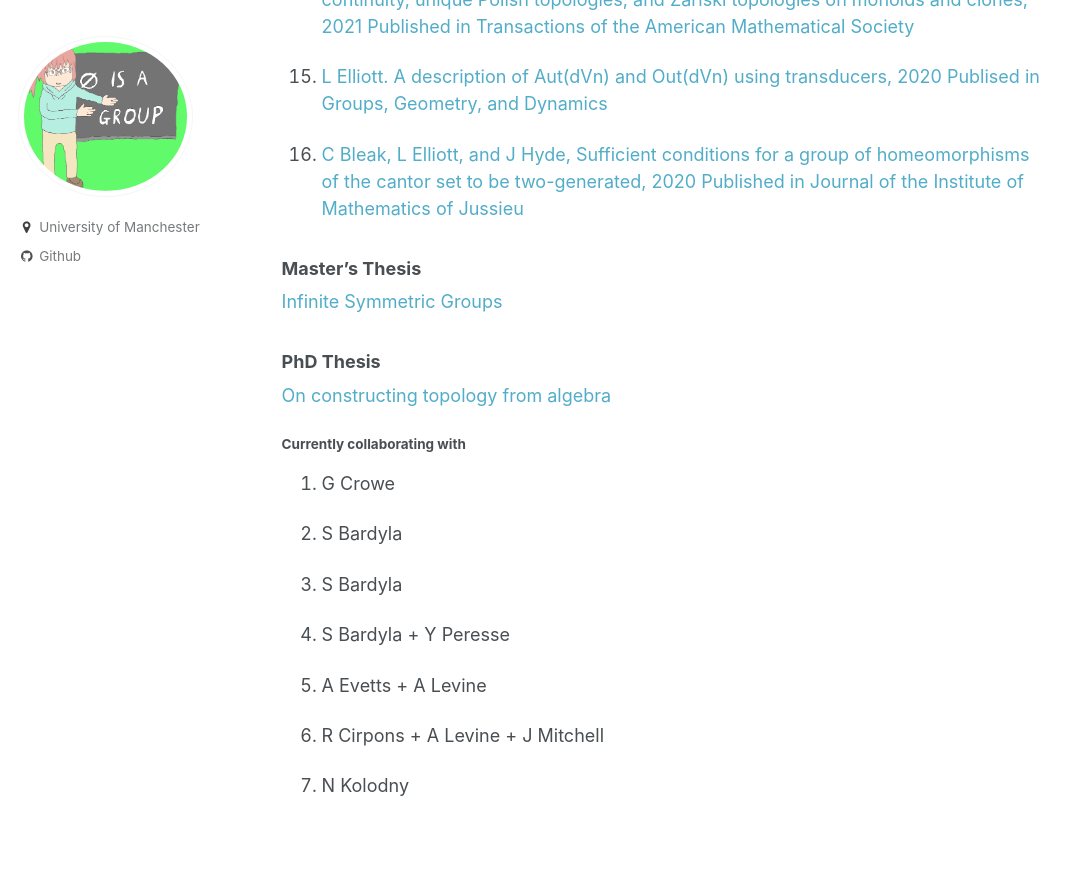
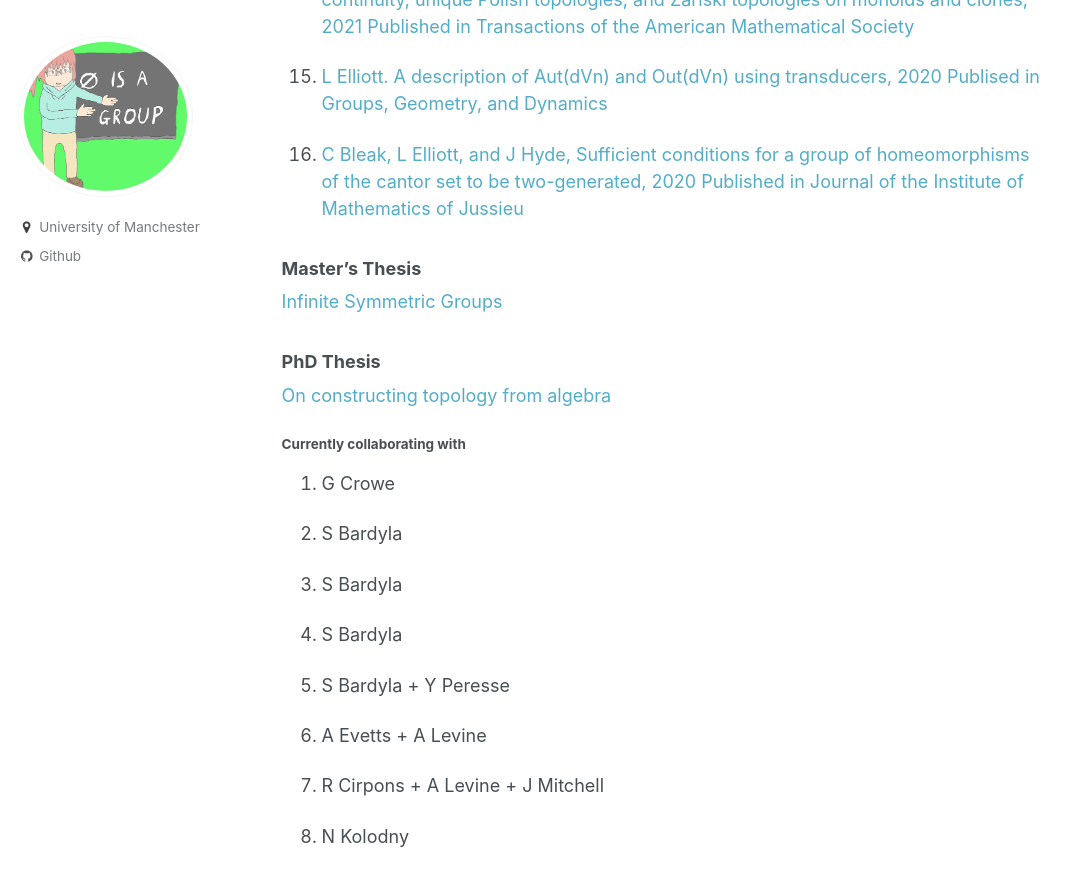
Before and after one commit to le27/L-Elliott, a Jekyll site: the page built from _pages/publications.md, in a window 1280 px wide and 900 px high, scrolled down 1310 px. Shown: the top 886 px of the window, without its empty margins (0-1081 px from the left). Built offline with Jekyll 4.4.1, drawn with Linux system fonts in a browser that asks for light colours; before the commit the page ends 2160 px from its top, so only the background shows below that.

Commit message:
Update author list in publications.md

```diff
--- a/_pages/publications.md
+++ b/_pages/publications.md
@@ -65,10 +65,12 @@
 
 3. S Bardyla
 
-4. S Bardyla + Y Peresse
+4.  S Bardyla
 
-5. A Evetts + A Levine
+5. S Bardyla + Y Peresse
 
-6. R Cirpons + A Levine + J Mitchell
+6. A Evetts + A Levine
 
-7. N Kolodny
+7. R Cirpons + A Levine + J Mitchell
+
+8. N Kolodny
```
